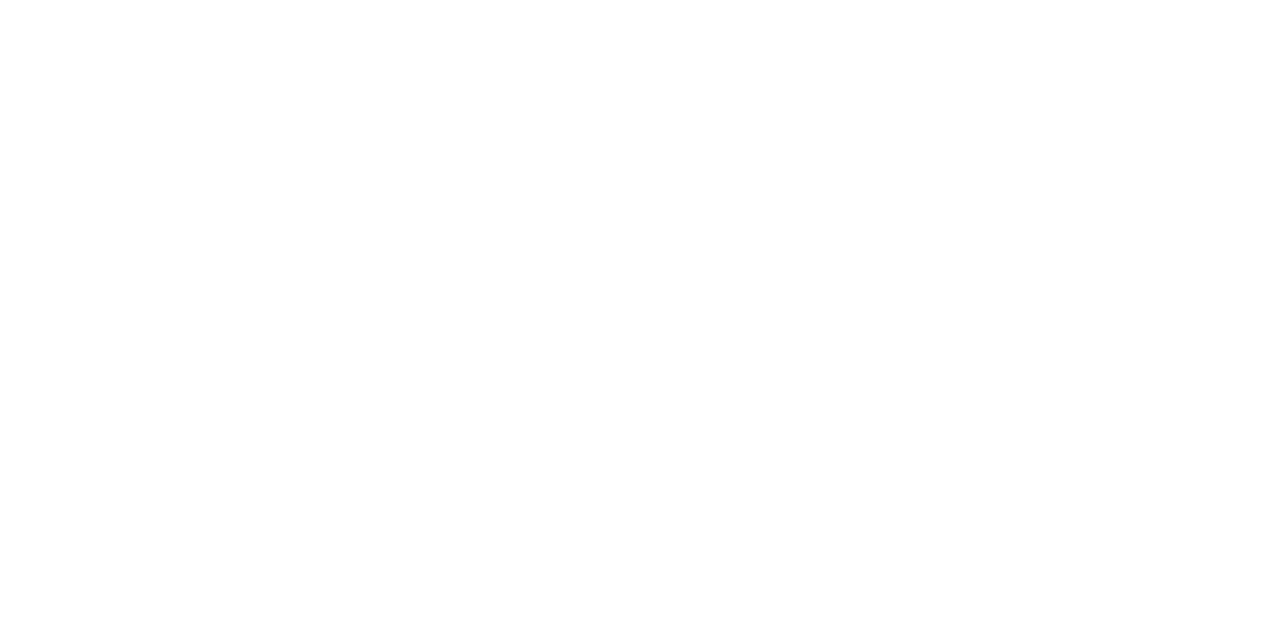
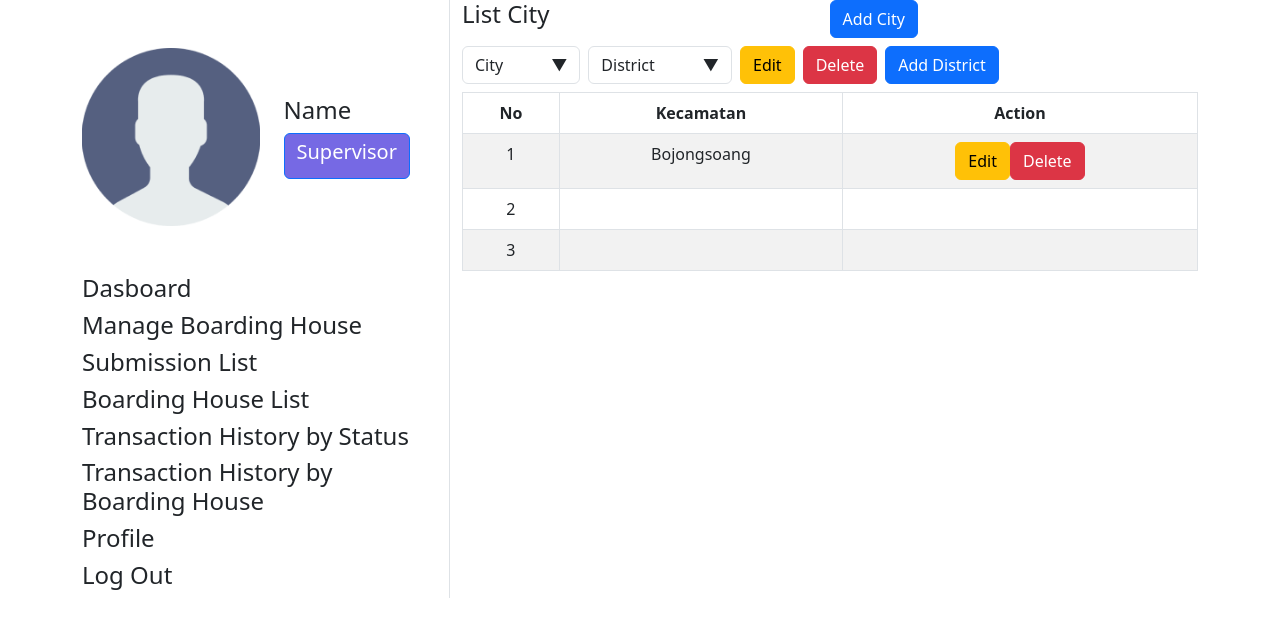
Before and after one commit to Alta-Immersive-Capstone-Project/FrontEnd_Admin, a React (Create React App) app: page /kota in a window 1280 px wide. Before the commit this address had no page. Shown: the top 628 px of the page. Built offline with nearby package versions, Linux system fonts and the light colour scheme.

Commit message:
Slicing ManageKota

```diff
--- a/src/App.js
+++ b/src/App.js
@@ -6,6 +6,7 @@
 import ListPengajuan from "./pages/ListPengajuan";
 import MakeOffering from "./pages/MakeOffering";
 import RiwayatKosan from "./pages/RiwayatKosan";
+import ManageKota from "./pages/ManageKota";
 
 function App() {
   return (
@@ -16,6 +17,7 @@
           <Route path="/listPengajuan" element={<ListPengajuan />} />
           <Route path="/makeOffering" element={<MakeOffering />} />
           <Route path="/riwayatKosan" element={<RiwayatKosan />} />
+          <Route path="/kota" element={<ManageKota />} />
         </Routes>
       </BrowserRouter>
     </div>
--- /dev/null
+++ b/src/pages/ManageKota.jsx
@@ -0,0 +1,149 @@
+import React, { useState } from 'react';
+import { Table, Button, FormControl, Dropdown } from "react-bootstrap";
+import "../styles/dasboardAdmin.css";
+import user from "../images/user.png";
+
+function ManageKota() {
+
+    const CustomToggle = React.forwardRef(({ children, onClick }, ref) => (
+        <a
+            href=""
+            ref={ref}
+            onClick={(e) => {
+                e.preventDefault();
+                onClick(e);
+            }}
+            className="btn border"
+        >
+            {children}
+
+        </a>
+    ));
+
+    const CustomMenu = React.forwardRef(
+        ({ children, style, className, 'aria-labelledby': labeledBy }, ref) => {
+            const [value, setValue] = useState('');
+
+            return (
+                <div
+                    ref={ref}
+                    style={style}
+                    className={className}
+                    aria-labelledby={labeledBy}
+                >
+                    <FormControl
+                        autoFocus
+                        className="mx-3 my-2 w-auto"
+                        placeholder="Type to filter..."
+                        onChange={(e) => setValue(e.target.value)}
+                        value={value}
+                    />
+                    <ul className="list-unstyled">
+                        {React.Children.toArray(children).filter(
+                            (child) =>
+                                !value || child.props.children.toLowerCase().startsWith(value),
+                        )}
+                    </ul>
+                </div>
+            );
+        },
+    );
+
+    return (
+        <>
+            <div className="container">
+                <div className="row">
+                    <div className="col-4 border-end">
+                        <div className="mt-5 d-flex gap-4">
+                            <img src={user} alt="User" className="w-50" />
+                            <div className="mt-5">
+                                <h4>Name</h4>
+                                <Button className="btnPrint">
+                                    <h5>Supervisor</h5>
+                                </Button>
+                            </div>
+                        </div>
+                        <div className="mt-5">
+                            <h4>Dasboard</h4>
+                            <h4>Manage Boarding House</h4>
+                            <h4>Submission List</h4>
+                            <h4>Boarding House List</h4>
+                            <h4>Transaction History by Status</h4>
+                            <h4>Transaction History by Boarding House</h4>
+                            <h4>Profile</h4>
+                            <h4>Log Out</h4>
+                        </div>
+                    </div>
+
+                    <div className="col-8">
+                        <div className="d-flex justify-content-between">
+                            <h4 className="">List City</h4>
+                            <Button variant='primary'>Add City</Button>
+                            <div />
+                        </div>
+                        <div className="d-flex my-2 gap-2">
+                            <Dropdown>
+                                <Dropdown.Toggle id="dropdown-basic" as={CustomToggle}>
+                                    City
+                                    <span className='ms-5'>&#x25bc;</span>
+                                </Dropdown.Toggle>
+                                <Dropdown.Menu as={CustomMenu}>
+                                    <Dropdown.Item href="#">Bandung</Dropdown.Item>
+                                    <Dropdown.Item href="#">Jakarta</Dropdown.Item>
+                                    <Dropdown.Item href="#">Yogyakarta</Dropdown.Item>
+                                </Dropdown.Menu>
+                            </Dropdown>
+                            <Dropdown>
+                                <Dropdown.Toggle id="dropdown-basic" as={CustomToggle}>
+                                    District
+                                    <span className='ms-5'>&#x25bc;</span>
+                                </Dropdown.Toggle>
+                                <Dropdown.Menu as={CustomMenu}>
+                                    <Dropdown.Item href="#">Bandung</Dropdown.Item>
+                                    <Dropdown.Item href="#">Jakarta</Dropdown.Item>
+                                    <Dropdown.Item href="#">Yogyakarta</Dropdown.Item>
+                                </Dropdown.Menu>
+                            </Dropdown>
+                            <Button variant='warning'>Edit</Button>
+                            <Button variant='danger'>Delete</Button>
+                            <Button variant='primary'>Add District</Button>
+                        </div>
+                        <Table striped bordered hover>
+                            <thead className="text-center">
+                                <tr>
+                                    <th>No</th>
+                                    <th>Kecamatan</th>
+                                    <th>Action</th>
+                                </tr>
+                            </thead>
+                            <tbody className="text-center">
+                                <tr>
+                                    <td>1</td>
+                                    <td>Bojongsoang</td>
+                                    <td>
+                                        <Button variant='warning'>Edit</Button>
+                                        <Button variant='danger'>Delete</Button>
+                                    </td>
+
+                                </tr>
+                                <tr>
+                                    <td>2</td>
+                                    <td></td>
+                                    <td></td>
+
+                                </tr>
+                                <tr>
+                                    <td>3</td>
+                                    <td></td>
+                                    <td></td>
+                                </tr>
+                            </tbody>
+                        </Table>
+                    </div>
+                </div>
+            </div>
+        </>
+    )
+}
+
+export default ManageKota
```
Also changed, not shown: src/styles/manageKota.css (added).
